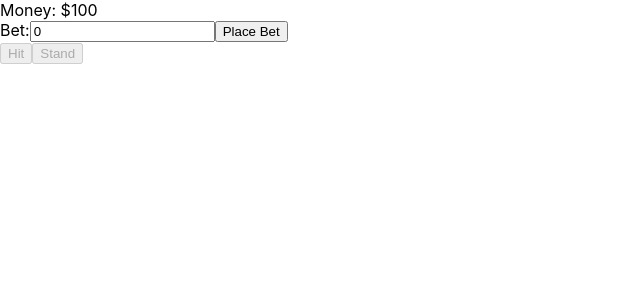
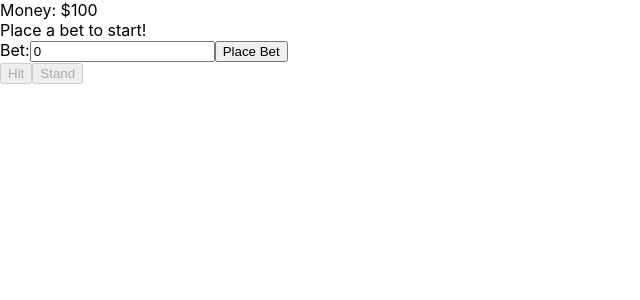
Before and after one commit to ericpretzel/gaucho-gambling, a React (Create React App) app: page / in a window 1280 px wide. Shown: the top 300 px of the page, without its empty margins (0-640 px from the left). Built offline with nearby package versions, Linux system fonts and the light colour scheme.

Commit message:
fixed tie payout and dealer logic

```diff
--- a/src/App.js
+++ b/src/App.js
@@ -19,14 +19,16 @@ class App extends React.Component  {
             dealerHand: [],
             playerHand: [],
 
-            gameState: gameState.NOT_STARTED
+            gameState: gameState.NOT_STARTED,
+            message: "Place a bet to start!"
         };
     }
 
     // starts the game with the given bet
     startGame = (bet)=> {
         // validate bet input
-        if (isNaN(bet) || +bet <= 0 || +bet > this.state.playerMoney)
+        bet = parseInt(bet)
+        if (isNaN(bet) || bet <= 0 || bet > this.state.playerMoney)
             return alert("Invalid Bet!");
 
         // generate new shuffled deck
@@ -56,6 +58,7 @@ class App extends React.Component  {
             playerBet: bet,
             playerMoney: state.playerMoney - bet,
             gameState: gameState.STARTED,
+            message: "Good luck!"
         }));
 
         console.log('game started');
@@ -73,11 +76,11 @@ class App extends React.Component  {
 
         if(playerScore > 21){
             console.log("busted"); //testing to see if values work
-            this.stand();
+            this.stand(playerScore);
         }
         if(playerScore === 21){
             console.log("blackjack"); //testing blackjack
-            this.stand();
+            this.stand(playerScore);
         }
 
         this.setState({
@@ -94,31 +97,54 @@ class App extends React.Component  {
     }
 
     // ends the game
-    stand= ()=> {
-        // dealer hits until the total is >=17
+    stand = (playerScore)=> {
+        // dealer hits until the total is >=17 (if player doesn't bust)
         var dealerHand = this.state.dealerHand;
         var deck = this.state.deck;
-        while (util.calculateTotal(util.evaluateHand(dealerHand)) < 17) {
-            var card = deck.shift();
-            dealerHand.push(card);
+        if (playerScore <= 21) {
+            while (util.calculateTotal(util.evaluateHand(dealerHand)) < 17) {
+                var card = deck.shift();
+                dealerHand.push(card);
+            }
         }
 
         var dealerScore = util.calculateTotal(util.evaluateHand(dealerHand));
-        console.log("dealerscore=", dealerScore);//testing values
-
-        var playerScore = util.calculateTotal(util.evaluateHand(this.state.playerHand));
-        console.log("playerScore=", playerScore);// testing values
+        console.log("dealerScore = ", dealerScore);
 
         var isWinner = util.getWinner(playerScore, dealerScore);
+        console.log("isWinner = ", isWinner);
 
-        console.log("isWinner=", isWinner); // testing winner
-
-        // payout is x2.5 if blackjack, x2 if normal win
-        var payoutMultiplier = isWinner ? (playerScore === 21 ? 2.5 : 2) : 0;
+        // payout is x2.5 if blackjack, x2 if normal win, x1 if tie, and x0 if lose.
+        var payoutMultiplier = 0;
+        var message = "";
+        switch (isWinner) {
+            case true:
+                if (playerScore===21) {
+                    message = "Blackjack!";
+                    payoutMultiplier = 2.5;
+                } else {
+                    message = "You win!";
+                    payoutMultiplier = 2;
+                }
+                break;
+            case null:
+                message = "Push!";
+                payoutMultiplier = 1;
+                break;
+            default: case false:
+                if (playerScore > 21) {
+                    message = "Bust!";
+                } else {
+                    message = "You lost!";
+                }
+                payoutMultiplier = 0;
+                break;
+        }
 
         this.setState((state, props) => ({
             gameState: gameState.FINISHED,
-            playerMoney: state.playerMoney + state.playerBet * payoutMultiplier
+            playerMoney: state.playerMoney + state.playerBet * payoutMultiplier,
+            message: message + " Play again?"
         }));
 
     }
@@ -132,7 +158,7 @@ class App extends React.Component  {
         </button>
         );
         var standButton = (
-            <button onClick={this.stand}
+            <button onClick={() => this.stand(util.calculateTotal(util.evaluateHand(this.state.playerHand)))}
                 disabled={this.state.gameState !== gameState.STARTED}>
                 <span>Stand</span>
             </button>
@@ -144,7 +170,8 @@ class App extends React.Component  {
         var bettingForm = (<BettingForm disabled={this.state.gameState===gameState.STARTED} startGame={this.startGame}/>);
         return (
             <div className="App">
-            {"Money: $" + this.state.playerMoney}
+            {"Money: $" + this.state.playerMoney} <br/>
+            {this.state.message}
             {bettingForm}
             {hitButton}
             {standButton}
```
